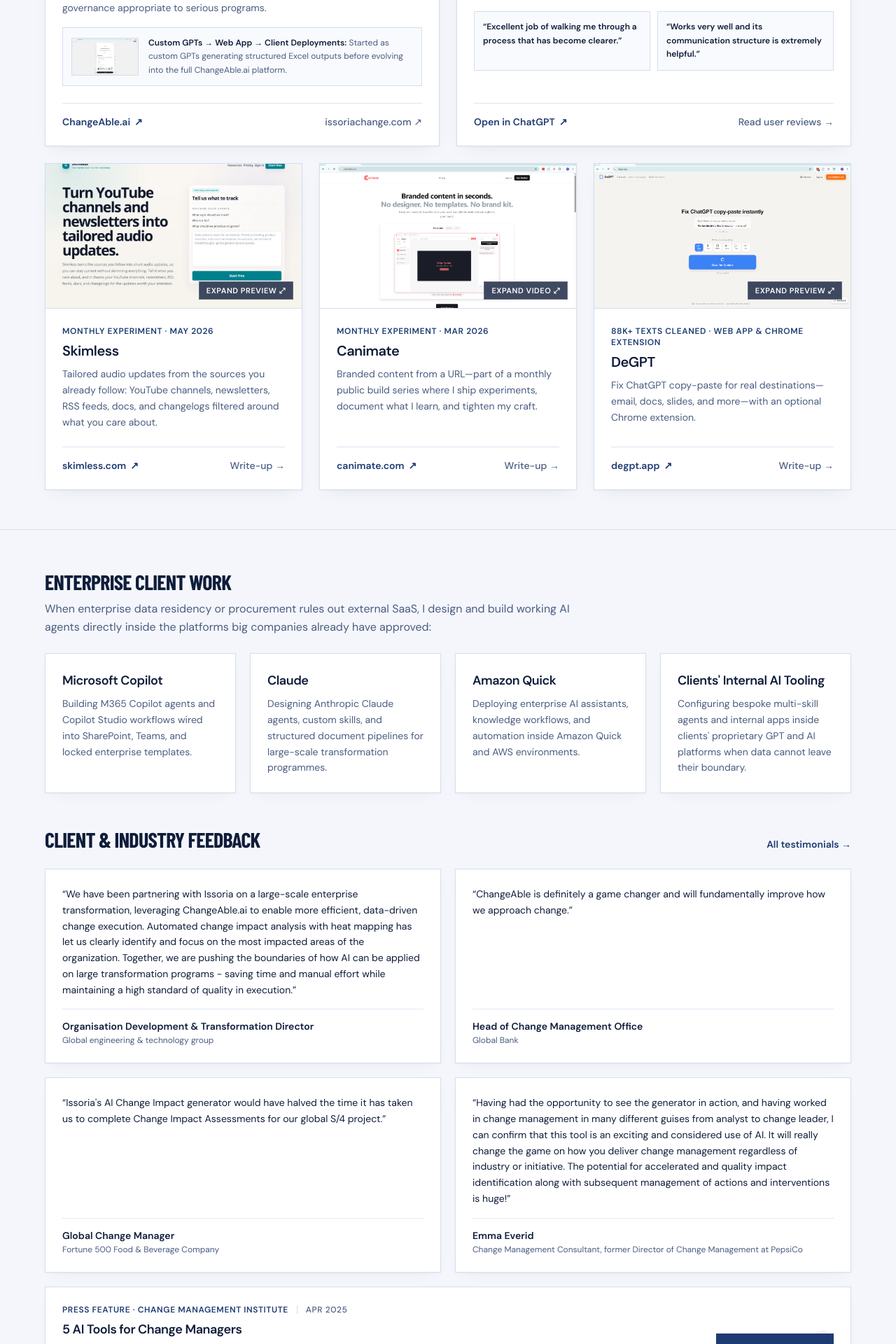
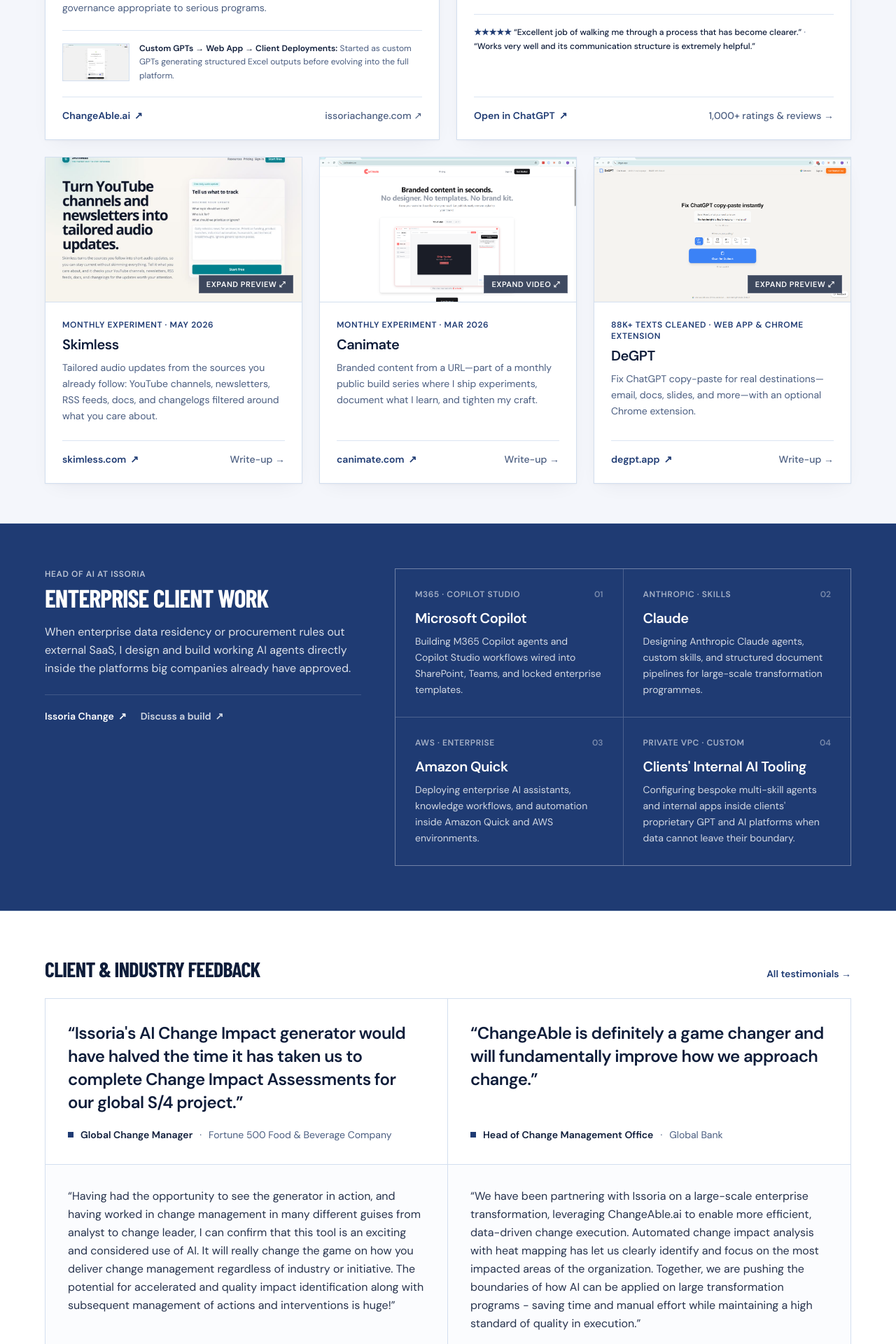
Before and after one commit to IzzyT123/IzzyT, a Next.js app: page / in a window 1280 px wide. Shown: the part 820-2740 px from the top of the page at 70% size. Built offline with nearby package versions, Linux system fonts and the light colour scheme; grey boxes are pictures that could not be loaded; a web font is replaced by a local one.

Commit message:
Redesign lower portfolio sections with architectural contrast and editorial layouts
Co-authored-by: Cursor <cursoragent@cursor.com>

```diff
--- a/src/components/demo-shelf.tsx
+++ b/src/components/demo-shelf.tsx
@@ -231,8 +231,12 @@ export function DemoShelf() {
     getProjectDemoById("degpt"),
   ].filter((d): d is ProjectDemo => Boolean(d));
 
-  const testimonials = [...changeableTestimonials.testimonials].sort((a, b) =>
-    b.date.localeCompare(a.date),
+  const allTestimonials = changeableTestimonials.testimonials;
+  const pullQuotes = allTestimonials.filter(
+    (t) => t.id === "global-bank-hocmo" || t.id === "f500-global-cm",
+  );
+  const caseQuotes = allTestimonials.filter(
+    (t) => t.id === "global-eng-od-director" || t.id === "emma-everid",
   );
   const cmi = site.changeable.cmiFeaturedArticle;
   const featuredGptReviews = gptData.reviews.slice(0, 2);
@@ -300,8 +304,8 @@ export function DemoShelf() {
                     {site.changeable.summary}
                   </p>
 
-                  {/* Compact clickable thumbnail for 2024 Custom GPT Suite */}
-                  <div className="mt-4 flex items-center gap-3.5 border border-border bg-background/50 p-3">
+                  {/* Clean hairline row for 2024 Custom GPT Suite thumbnail (no nested box) */}
+                  <div className="mt-5 flex items-center gap-3.5 border-t border-border/80 pt-4">
                     <button
                       type="button"
                       onClick={() =>
@@ -328,12 +332,12 @@ export function DemoShelf() {
                       <span className="font-semibold text-foreground">
                         Custom GPTs → Web App → Client Deployments:
                       </span>{" "}
-                      Started as custom GPTs generating structured Excel outputs before evolving into the full ChangeAble.ai platform.
+                      Started as custom GPTs generating structured Excel outputs before evolving into the full platform.
                     </p>
                   </div>
                 </div>
 
-                <div className="mt-6 flex flex-wrap items-center justify-between gap-3 border-t border-border/80 pt-4">
+                <div className="mt-5 flex flex-wrap items-center justify-between gap-3 border-t border-border/80 pt-4">
                   <a
                     href={site.links.changeable}
                     target="_blank"
@@ -392,22 +396,22 @@ export function DemoShelf() {
                     {gptBuilderDemo.proofLine}
                   </p>
 
-                  {/* Compact User Feedback Highlight */}
-                  <div className="mt-4 grid grid-cols-1 gap-2.5 sm:grid-cols-2">
-                    {featuredGptReviews.map((r) => (
-                      <div
-                        key={r.id}
-                        className="border border-border bg-background/50 p-3 text-xs leading-relaxed text-muted"
-                      >
-                        <span className="font-semibold text-foreground">
-                          &ldquo;{r.textEn ?? r.text}&rdquo;
+                  {/* Clean hairline quote row (no nested boxes) */}
+                  <div className="mt-5 border-t border-border/80 pt-4">
+                    <p className="text-xs leading-relaxed text-muted">
+                      <span className="font-semibold text-accent">★★★★★</span>{" "}
+                      <span className="font-medium text-foreground">
+                        &ldquo;{featuredGptReviews[0]?.textEn ?? featuredGptReviews[0]?.text}&rdquo;
+                      </span>{" "}
+                      &middot;{" "}
+                      <span className="font-medium text-foreground">
+                        &ldquo;{featuredGptReviews[1]?.textEn ?? featuredGptReviews[1]?.text}&rdquo;
                       </span>
-                      </div>
-                    ))}
+                    </p>
                   </div>
                 </div>
 
-                <div className="mt-6 flex flex-wrap items-center justify-between gap-3 border-t border-border/80 pt-4">
+                <div className="mt-5 flex flex-wrap items-center justify-between gap-3 border-t border-border/80 pt-4">
                   <a
                     href={site.links.gptBuilderPro}
                     target="_blank"
@@ -421,7 +425,7 @@ export function DemoShelf() {
                     href="/testimonials"
                     className="text-sm font-medium text-muted transition hover:text-foreground"
                   >
-                    Read user reviews →
+                    1,000+ ratings &amp; reviews →
                   </Link>
                 </div>
               </div>
@@ -530,47 +534,92 @@ export function DemoShelf() {
         </div>
       </section>
 
-      {/* SECTION 2: ENTERPRISE CLIENT WORK & TESTIMONIALS */}
+      {/* SECTION 2: ENTERPRISE CLIENT WORK — Deep Navy Architectural Band */}
       <section
         id="client-ai"
-        className="border-b border-border bg-background px-5 py-10 sm:px-8 sm:py-14"
+        className="border-b border-border bg-accent px-5 py-12 text-accent-foreground sm:px-8 sm:py-16"
         aria-labelledby="client-ai-heading"
       >
-        <div className="mx-auto max-w-6xl">
-          <div className="max-w-3xl">
+        <div className="mx-auto grid max-w-6xl grid-cols-1 gap-8 lg:grid-cols-12 lg:items-start lg:gap-12">
+          {/* Left 5 Columns: Editorial Narrative */}
+          <div className="lg:col-span-5">
+            <p className="text-xs font-semibold uppercase tracking-wider text-white/70">
+              Head of AI at Issoria
+            </p>
             <h2
               id="client-ai-heading"
-              className="font-[family-name:var(--font-fraunces)] text-2xl font-bold uppercase tracking-tight text-foreground sm:text-3xl"
+              className="mt-1.5 font-[family-name:var(--font-fraunces)] text-3xl font-extrabold uppercase tracking-tight text-white sm:text-4xl"
             >
               Enterprise Client Work
             </h2>
-            <p className="mt-2 text-base leading-relaxed text-muted">
-              When enterprise data residency or procurement rules out external SaaS, I design and build working AI agents directly inside the platforms big companies already have approved:
+            <p className="mt-4 text-base leading-relaxed text-white/85">
+              When enterprise data residency or procurement rules out external SaaS, I design and build working AI agents directly inside the platforms big companies already have approved.
             </p>
+            <div className="mt-6 flex flex-wrap items-center gap-5 border-t border-white/15 pt-5 text-sm font-semibold">
+              <a
+                href={site.links.issoria}
+                target="_blank"
+                rel="noopener noreferrer"
+                className="inline-flex items-center gap-1.5 text-white transition hover:underline"
+              >
+                <span>Issoria Change</span>
+                <span aria-hidden>↗</span>
+              </a>
+              <a
+                href={site.links.linkedin}
+                target="_blank"
+                rel="noopener noreferrer"
+                className="inline-flex items-center gap-1.5 text-white/80 transition hover:text-white hover:underline"
+              >
+                <span>Discuss a build</span>
+                <span aria-hidden>↗</span>
+              </a>
+            </div>
           </div>
 
-          <div className="mt-6 grid grid-cols-1 gap-5 sm:grid-cols-2 lg:grid-cols-4">
-            {site.changeable.clientPlatforms.map((platform) => (
+          {/* Right 7 Columns: 2x2 Architectural Hairline Capability Matrix */}
+          <div className="grid grid-cols-1 gap-px border border-white/20 bg-white/20 sm:grid-cols-2 lg:col-span-7">
+            {site.changeable.clientPlatforms.map((platform, idx) => (
               <div
                 key={platform.name}
-                className="flex flex-col border border-border bg-surface p-6 shadow-[0_1px_3px_rgba(15,29,58,0.04),0_8px_24px_-12px_rgba(15,29,58,0.07)]"
+                className="flex flex-col justify-between bg-accent p-6 transition hover:bg-accent-hover sm:p-7"
               >
-                <h3 className="text-lg font-semibold tracking-tight text-foreground">
+                <div>
+                  <div className="flex items-center justify-between gap-2">
+                    <span className="text-xs font-semibold uppercase tracking-wider text-white/60">
+                      {platform.tag}
+                    </span>
+                    <span className="text-xs font-semibold text-white/40">
+                      0{idx + 1}
+                    </span>
+                  </div>
+                  <h3 className="mt-3 text-xl font-semibold tracking-tight text-white">
                     {platform.name}
                   </h3>
-                <p className="mt-2 text-sm leading-relaxed text-muted">
+                  <p className="mt-2 text-sm leading-relaxed text-white/80">
                     {platform.detail}
                   </p>
                 </div>
+              </div>
             ))}
           </div>
+        </div>
+      </section>
 
-          {/* Enterprise Testimonials + CMI Press Feature */}
-          <div className="mt-12">
+      {/* SECTION 3: CLIENT & INDUSTRY PROOF — Editorial Pull-Quotes + Case Ledger */}
+      <section
+        id="proof"
+        className="border-b border-border bg-surface px-5 py-12 sm:px-8 sm:py-16"
+        aria-labelledby="proof-heading"
+      >
+        <div className="mx-auto max-w-6xl">
           <div className="flex flex-wrap items-baseline justify-between gap-4">
-              <h3 className="font-[family-name:var(--font-fraunces)] text-2xl font-bold uppercase tracking-tight text-foreground sm:text-3xl">
+            <h2
+              id="proof-heading"
+              className="font-[family-name:var(--font-fraunces)] text-2xl font-bold uppercase tracking-tight text-foreground sm:text-3xl"
+            >
               Client &amp; Industry Feedback
-              </h3>
+            </h2>
             <Link
               href="/testimonials"
               className="text-sm font-semibold text-accent transition hover:underline"
@@ -579,16 +628,41 @@ export function DemoShelf() {
             </Link>
           </div>
 
-            <div className="mt-6 grid grid-cols-1 gap-5 md:grid-cols-2">
-              {testimonials.map((t) => (
-                <article
+          {/* Architectural Proof Frame (No Floating Uneven White Boxes) */}
+          <div className="mt-6 border border-border bg-surface">
+            {/* Row 1: Two Short Punchy Quotes Styled as Large Editorial Pull-Quotes */}
+            <div className="grid grid-cols-1 divide-y divide-border md:grid-cols-2 md:divide-x md:divide-y-0">
+              {pullQuotes.map((t) => (
+                <blockquote
                   key={t.id}
-                  className="flex flex-col justify-between border border-border bg-surface p-6 shadow-[0_1px_3px_rgba(15,29,58,0.04),0_8px_24px_-12px_rgba(15,29,58,0.07)]"
+                  className="flex flex-col justify-between p-6 sm:p-8"
                 >
-                  <blockquote className="text-sm leading-relaxed text-foreground">
+                  <p className="text-xl font-semibold leading-snug tracking-tight text-foreground sm:text-2xl">
                     &ldquo;{t.quote}&rdquo;
+                  </p>
+                  <footer className="mt-5 flex items-center gap-2.5 text-sm">
+                    <span className="h-2 w-2 shrink-0 bg-accent" aria-hidden />
+                    <span className="font-semibold text-foreground">
+                      {t.name}
+                    </span>
+                    <span className="text-muted">&middot;</span>
+                    <span className="text-muted">{t.attributionLine}</span>
+                  </footer>
                 </blockquote>
-                  <footer className="mt-4 border-t border-border/70 pt-3.5">
+              ))}
+            </div>
+
+            {/* Row 2: Two In-Depth Case Quotes Balanced Side-by-Side */}
+            <div className="grid grid-cols-1 divide-y divide-border border-t border-border bg-background/35 md:grid-cols-2 md:divide-x md:divide-y-0">
+              {caseQuotes.map((t) => (
+                <blockquote
+                  key={t.id}
+                  className="flex flex-col justify-between p-6 sm:p-8"
+                >
+                  <p className="text-sm leading-relaxed text-foreground/90 sm:text-base">
+                    &ldquo;{t.quote}&rdquo;
+                  </p>
+                  <footer className="mt-5 border-t border-border/70 pt-4">
                     <p className="text-sm font-semibold text-foreground">
                       {t.name}
                     </p>
@@ -596,11 +670,12 @@ export function DemoShelf() {
                       {t.attributionLine}
                     </p>
                   </footer>
-                </article>
+                </blockquote>
               ))}
             </div>
 
-            <div className="mt-5">
+            {/* Row 3: Integrated Press Feature Banner */}
+            <div className="border-t border-border">
               <ChangeableFeaturedArticleCard
                 title={cmi.title}
                 body={cmi.excerpt}
@@ -609,6 +684,7 @@ export function DemoShelf() {
                 attribution={cmi.attribution}
                 dateLabel="Apr 2025"
                 dateTime={cmi.sortDate}
+                flush
               />
             </div>
           </div>
```
Also changed, not shown: src/components/changeable-featured-article-card.tsx (+10 -1 lines), src/components/writing-teaser.tsx (+31 -19 lines). Lines whose indentation alone changed are shown as unchanged.
